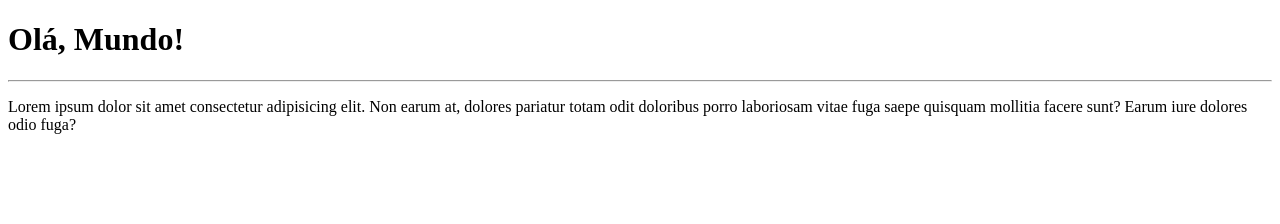
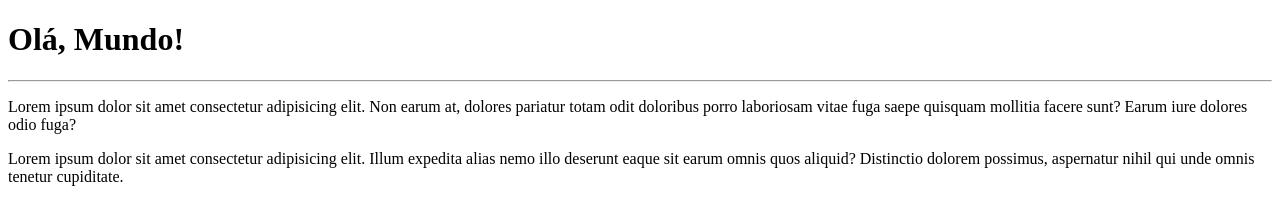
Before and after one commit to Alberto-Mendess/Ola-Mundo, a plain HTML site: page site_exemplo/index.html in a window 1280 px wide. Drawn offline with Linux system fonts and the light colour scheme.

Commit message:
Adicionei um parágrafo

```diff
--- a/site_exemplo/index.html
+++ b/site_exemplo/index.html
@@ -10,5 +10,6 @@
     <h1>Olá, Mundo!</h1>
     <hr>
     <p>Lorem ipsum dolor sit amet consectetur adipisicing elit. Non earum at, dolores pariatur totam odit doloribus porro laboriosam vitae fuga saepe quisquam mollitia facere sunt? Earum iure dolores odio fuga?</p>
+    <p>Lorem ipsum dolor sit amet consectetur adipisicing elit. Illum expedita alias nemo illo deserunt eaque sit earum omnis quos aliquid? Distinctio dolorem possimus, aspernatur nihil qui unde omnis tenetur cupiditate.</p>
 </body>
 </html>
```
